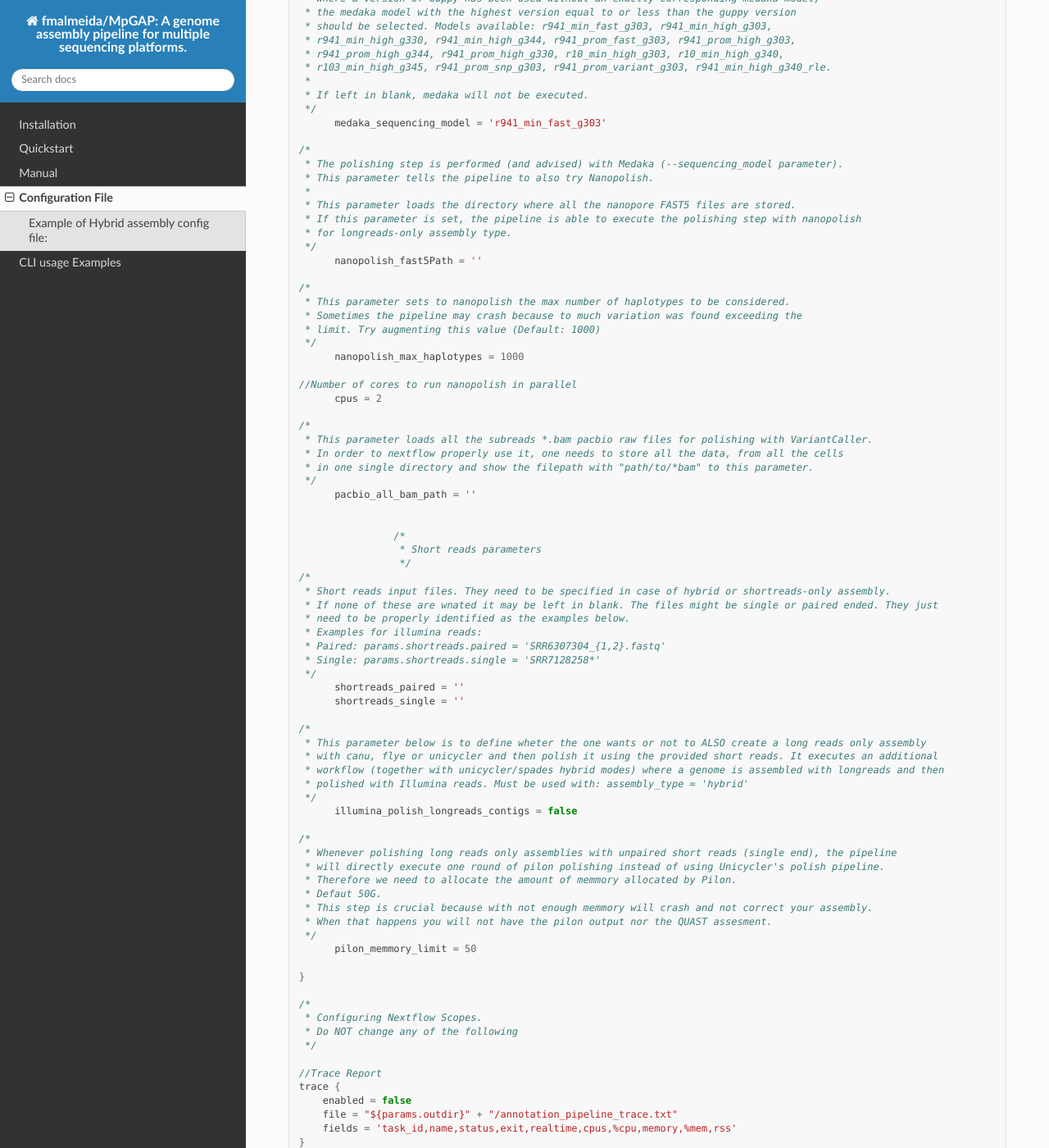
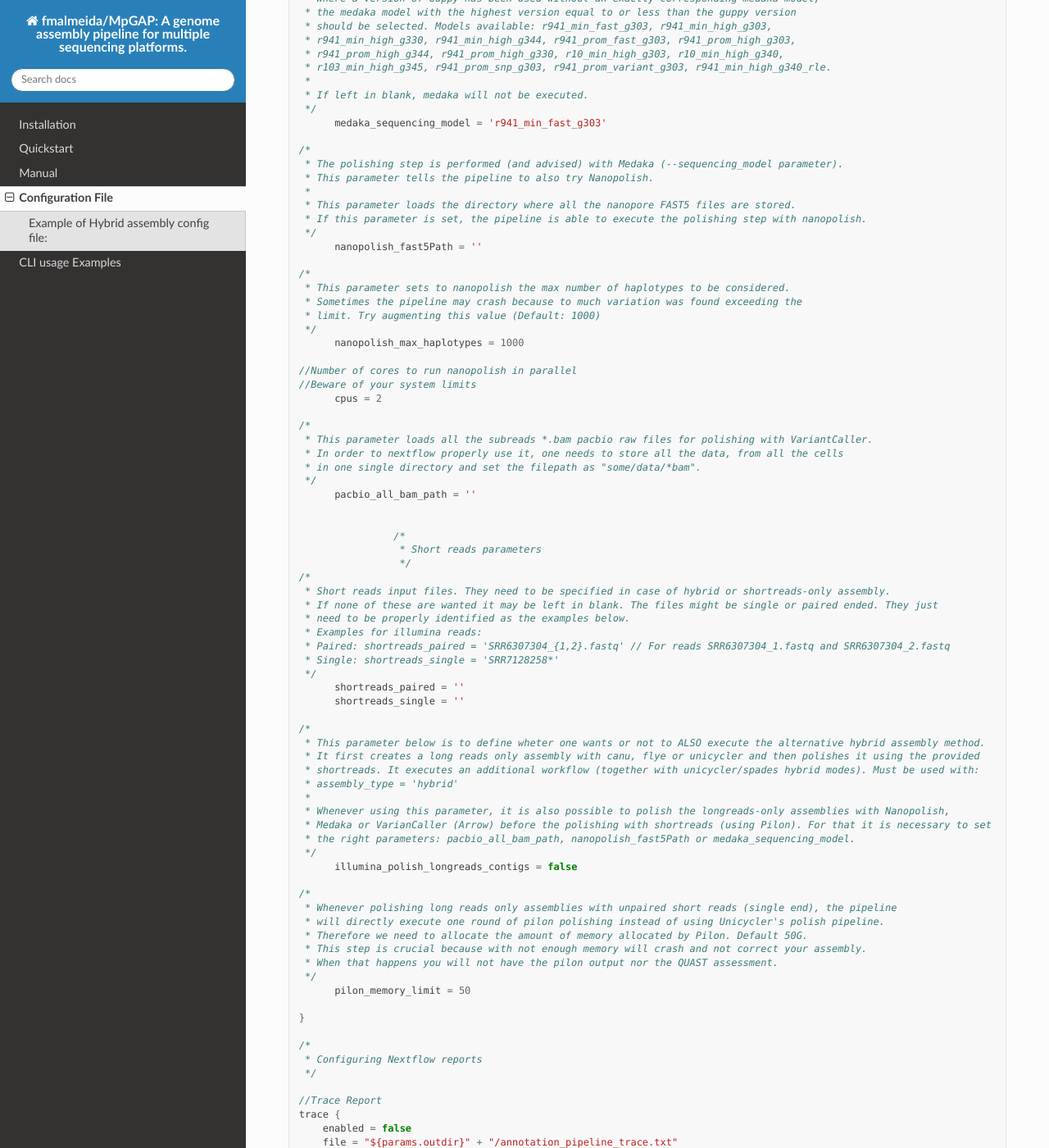
Before and after one commit to fmalmeida/MpGAP, a Sphinx documentation site: the page built from docs/config.rst, in a window 1280 px wide and 1400 px high, scrolled down 1518 px. Shown: the whole window at 82% size. Built offline with Sphinx 7.4.7 and the Read the Docs theme 2.0.0, drawn with Linux system fonts in a browser that asks for light colours; some of the changed text lies outside the part shown.

Commit message:
ONT hybrid (mode 1) workflow working

```diff
--- a/docs/config.rst
+++ b/docs/config.rst
@@ -6,7 +6,7 @@ Configuration File
 
 To download a configuration file template users just need to run ``nextflow run fmalmeida/MpGAP [--get_hybrid_config] [--get_lreads_config] [--get_sreads_config]``
 
-Using a config file your code is lot more clean and concise: ``nextflow run fmalmeida/MpGAP -c [path-to-config]``
+Using a config file your code is a lot more clean and concise: ``nextflow run fmalmeida/MpGAP -c [path-to-config]``
 
 Check out some `templates <https://github.com/fmalmeida/MpGAP/tree/master/configuration_example>`_.
 
@@ -97,8 +97,7 @@ Example of Hybrid assembly config file:
      * This parameter tells the pipeline to also try Nanopolish.
      *
      * This parameter loads the directory where all the nanopore FAST5 files are stored.
-     * If this parameter is set, the pipeline is able to execute the polishing step with nanopolish
-     * for longreads-only assembly type.
+     * If this parameter is set, the pipeline is able to execute the polishing step with nanopolish.
      */
           nanopolish_fast5Path = ''
 
@@ -110,12 +109,13 @@ Example of Hybrid assembly config file:
           nanopolish_max_haplotypes = 1000
 
     //Number of cores to run nanopolish in parallel
+    //Beware of your system limits
           cpus = 2
 
     /*
      * This parameter loads all the subreads *.bam pacbio raw files for polishing with VariantCaller.
      * In order to nextflow properly use it, one needs to store all the data, from all the cells
-     * in one single directory and show the filepath with "path/to/*bam" to this parameter.
+     * in one single directory and set the filepath as "some/data/*bam".
      */
           pacbio_all_bam_path = ''
 
@@ -125,38 +125,40 @@ Example of Hybrid assembly config file:
                      */
     /*
      * Short reads input files. They need to be specified in case of hybrid or shortreads-only assembly.
-     * If none of these are wnated it may be left in blank. The files might be single or paired ended. They just
+     * If none of these are wanted it may be left in blank. The files might be single or paired ended. They just
      * need to be properly identified as the examples below.
      * Examples for illumina reads:
-     * Paired: params.shortreads.paired = 'SRR6307304_{1,2}.fastq'
-     * Single: params.shortreads.single = 'SRR7128258*'
+     * Paired: shortreads_paired = 'SRR6307304_{1,2}.fastq' // For reads SRR6307304_1.fastq and SRR6307304_2.fastq
+     * Single: shortreads_single = 'SRR7128258*'
      */
           shortreads_paired = ''
           shortreads_single = ''
 
     /*
-     * This parameter below is to define wheter the one wants or not to ALSO create a long reads only assembly
-     * with canu, flye or unicycler and then polish it using the provided short reads. It executes an additional
-     * workflow (together with unicycler/spades hybrid modes) where a genome is assembled with longreads and then
-     * polished with Illumina reads. Must be used with: assembly_type = 'hybrid'
+     * This parameter below is to define wheter one wants or not to ALSO execute the alternative hybrid assembly method.
+     * It first creates a long reads only assembly with canu, flye or unicycler and then polishes it using the provided
+     * shortreads. It executes an additional workflow (together with unicycler/spades hybrid modes). Must be used with:
+     * assembly_type = 'hybrid'
+     *
+     * Whenever using this parameter, it is also possible to polish the longreads-only assemblies with Nanopolish,
+     * Medaka or VarianCaller (Arrow) before the polishing with shortreads (using Pilon). For that it is necessary to set
+     * the right parameters: pacbio_all_bam_path, nanopolish_fast5Path or medaka_sequencing_model.
      */
           illumina_polish_longreads_contigs = false
 
     /*
      * Whenever polishing long reads only assemblies with unpaired short reads (single end), the pipeline
      * will directly execute one round of pilon polishing instead of using Unicycler's polish pipeline.
-     * Therefore we need to allocate the amount of memmory allocated by Pilon.
-     * Defaut 50G.
-     * This step is crucial because with not enough memmory will crash and not correct your assembly.
-     * When that happens you will not have the pilon output nor the QUAST assesment.
+     * Therefore we need to allocate the amount of memory allocated by Pilon. Default 50G.
+     * This step is crucial because with not enough memory will crash and not correct your assembly.
+     * When that happens you will not have the pilon output nor the QUAST assessment.
      */
-          pilon_memmory_limit = 50
+          pilon_memory_limit = 50
 
     }
 
     /*
-     * Configuring Nextflow Scopes.
-     * Do NOT change any of the following
+     * Configuring Nextflow reports
      */
 
     //Trace Report
@@ -188,4 +190,4 @@ Example of Hybrid assembly config file:
 
     //Docker usage
     docker.enabled = true
-    docker.runOptions = '-u $(id -u):root'
+    //docker.runOptions = '-u $(id -u):root'
```
Also changed, not shown: docs/examples.rst (+5 -2 lines), docs/quickstart.rst (+6 -5 lines), 7 other files.
